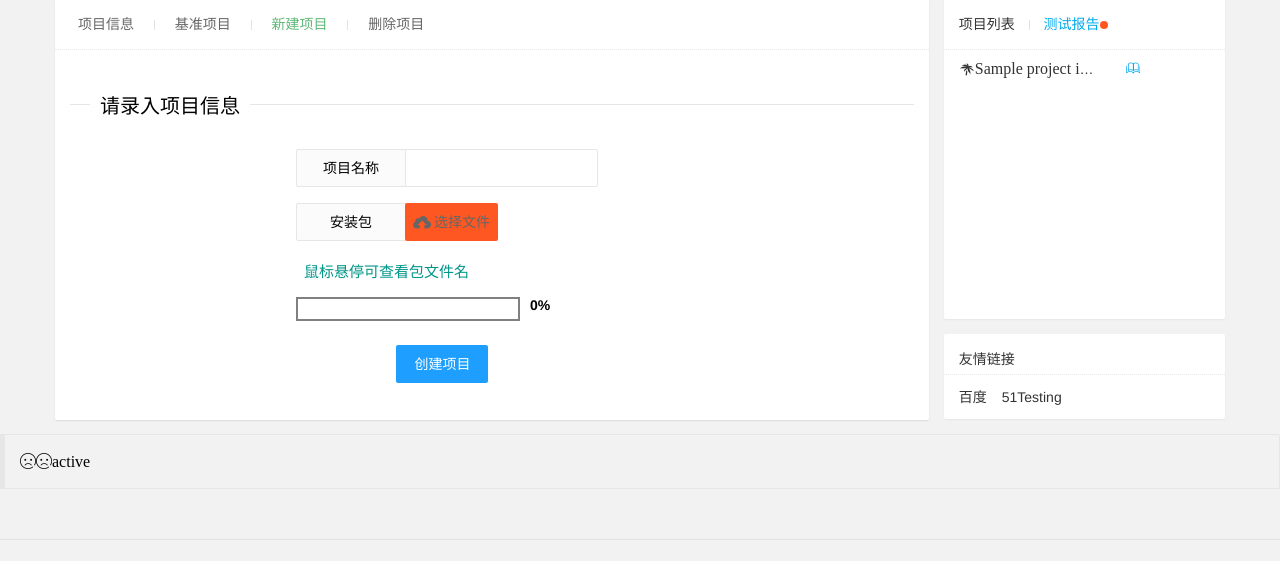
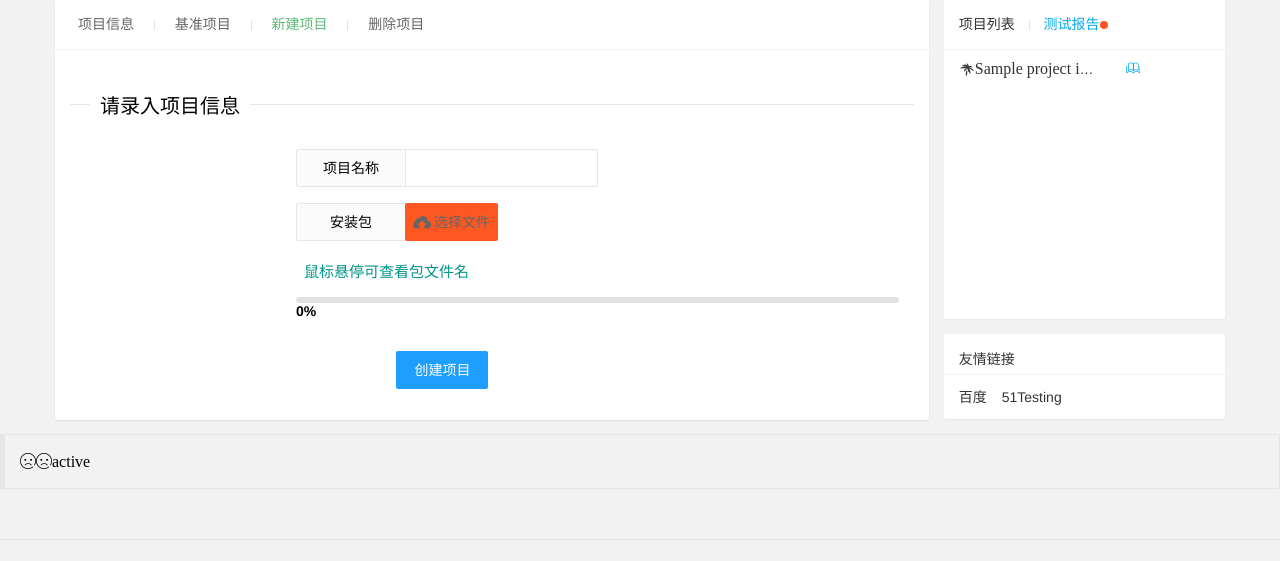
Before and after one commit to lvjzhBJ/dailyTest, a Django app: template userAuth/templates/weHtml/user_pross.html in a window 1280 px wide. Shown: the part 127-688 px from the top of the page. Run offline with Django 3.2, Linux system fonts and the light colour scheme; tables that the repository leaves empty hold one stand-in row (values such as "Sample post"); the template is opened without the code that fills it: values that come from a table or form of the project are taken from there, most other values are stand-ins (such as "Sample title", 1, 10 or a date in 2020).

Commit message:
pross view

```diff
--- a/userAuth/templates/weHtml/user_pross.html
+++ b/userAuth/templates/weHtml/user_pross.html
@@ -60,9 +60,12 @@
                              <br><br>
                              <ul id = "id_apk_file_on" ><a style="font-size: 15px; color: #009688;">鼠标悬停可查看包文件名</a></ul>
                              <br>
-                             <div id='pross' style="height:20px;width:220px;border:2px solid gray;float:left;margin-right:10px;">
-                                 <div id='pross_per' style="height:100%;width:0px;background:gray;"></div>
-                             </div>
+{#                             <div id='pross' style="height:20px;width:220px;border:2px solid gray;float:left;margin-right:10px;">#}
+{#                                 <div id='pross_per' style="height:100%;width:0px;background:gray;"></div>#}
+{#                             </div>#}
+                             <div class="layui-progress">
+                                  <div id='pross_per' class="layui-progress-bar" style="height:100%;width:0px;;"></div>
+                                </div>
                                 <b style="margin-right:20px" id='per'>0%</b>
                              <br><br><br>
                                 <div class="layui-col-md-offset2">
--- a/userAuth/templates/weHtml/user_show.html
+++ b/userAuth/templates/weHtml/user_show.html
@@ -20,7 +20,7 @@
                                   <thead><tr><th>id</th><th>sta</th><th>plf</th><th>time</th><th>pjt_name</th><th>app_path</th></tr></thead>
                                   <tbody>
                                 {% for i in project_info_json %}
-                                    <tr><td>{{ i.id }}</td>
+                                    <tr {% if i.stand == 1 %} style="font-size: 15px; color: #1E9FFF;" {% endif %}><td>{{ i.id }}</td>
                                         <td>{{ i.crom_status }}</td>
                                         <td>{{ i.app_plate }}</td>
                                         <td>{{ i.create_time }}</td>
@@ -29,8 +29,8 @@
                                 {% endfor %}
                                   </tbody></table>
                             {% endif %}
-
-                          </ul>
+                            </ul>
+                            <i class="layui-icon" style="font-size: 20px; color: #1E9FFF;">&#xe756基准项目</i>
                       </div>
                 </div>
 {% endblock %}
--- a/userAuth/templates/weHtml/user_stand.html
+++ b/userAuth/templates/weHtml/user_stand.html
@@ -26,9 +26,9 @@
                             <select name="stand_pjt_edit" lay-filter="aihao">
                                 {% for pjt in project_info_json %}
                                     <option value="{{ pjt.id }}"
-                                    {% if pjt.stand == 1%}
+                                    {% if pjt.stand == 1 %}
                                             selected=""
-                                    {% endif %}> {{ pjt.id }}--{{ pjt.pjt_name }}--{{ pjt.stand }} </option>
+                                    {% endif %}>{{ pjt.pjt_name }}</option>
                                 {% endfor %}
                             </select>
                         </div>
```
